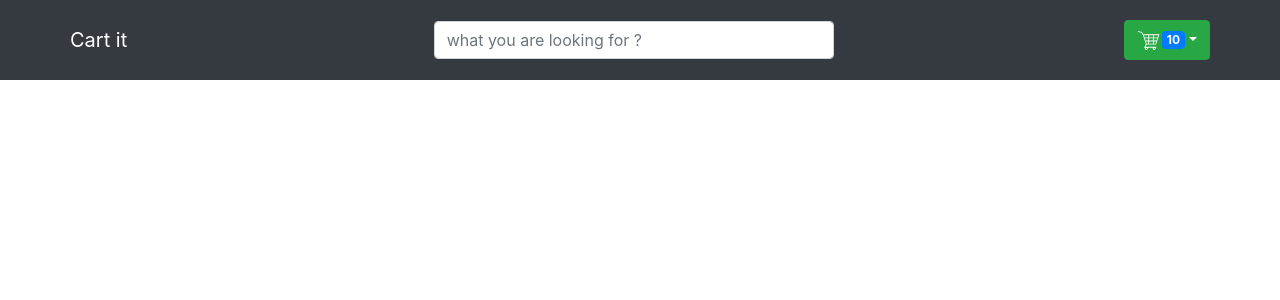
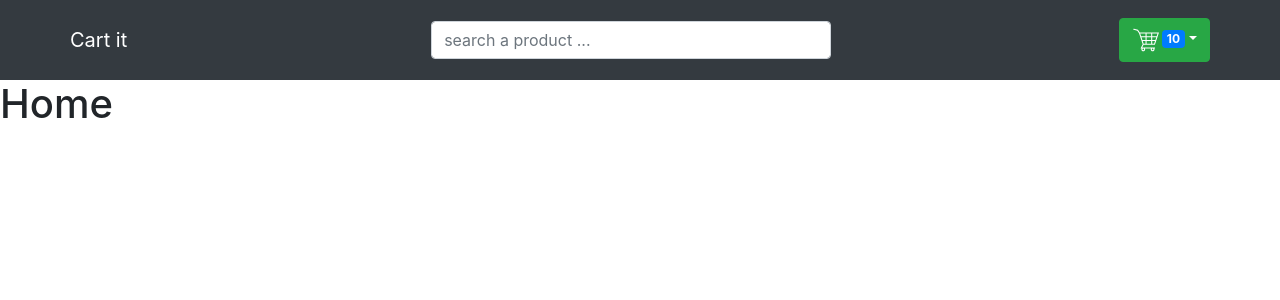
Before and after one commit to ahmad-elshowair/cart-it, a React (Create React App) app: page / in a window 1280 px wide. Shown: the top 300 px of the page. Built offline with nearby package versions, Linux system fonts and the light colour scheme.

Commit message:
add routes

```diff
--- a/package.json
+++ b/package.json
@@ -42,5 +42,8 @@
   },
   "overrides": {
     "autoprefixer": "10.4.5"
+  },
+  "devDependencies": {
+    "@faker-js/faker": "^7.3.0"
   }
 }
--- a/src/App.jsx
+++ b/src/App.jsx
@@ -1,11 +1,17 @@
 import './App.css';
 import 'bootstrap/dist/css/bootstrap.min.css';
 import { Header } from './components/Header';
-import {BrowserRouter} from 'react-router-dom';
+import {BrowserRouter, Route, Routes} from 'react-router-dom';
+import Home from './components/Home';
+import Cart from './components/Cart';
 function App() {
   return (
     <BrowserRouter>
-        <Header/>
+      <Header/>
+      <Routes>
+        <Route path='/' exact element={<Home/>}/>
+        <Route path='/cart' exact element={<Cart/>}/>
+      </Routes>
     </BrowserRouter>
   );
 }
--- a/src/components/Cart.jsx
+++ b/src/components/Cart.jsx
@@ -2,7 +2,7 @@ import React from 'react'
 
 const Cart = () => {
   return (
-    <div>Cart</div>
+    <div><h1>Cart</h1></div>
   )
 }
 
--- a/src/components/Header.jsx
+++ b/src/components/Header.jsx
@@ -1,20 +1,32 @@
 import React from 'react'
 import { Navbar, Container, Form, Dropdown, Nav, Badge } from 'react-bootstrap'
-import { GiShoppingCart } from 'react-icons/gi'
-import { Link } from 'react-router-dom'
+import { GiShoppingCart } from 'react-icons/gi';
+import { Link } from 'react-router-dom';
 
 export const Header = () => {
   return (
     <Navbar bg='dark' variant='dark' style={{height: "80px"}}>
       <Container>
-        <Navbar.Brand href="#">
-          <Link to="/" className="brand">Cart it</Link>
+        <Navbar.Brand>
+          <Link
+            to='/'
+            className="brand"
+          >
+            Cart it
+          </Link>
         </Navbar.Brand>
-        <Form.Control style={{width: 400}} placeholder="what you are looking for ?" className='m-auto'></Form.Control>
+        <Navbar.Text className='search'>
+          <Form.Control
+            style={{width: 400}}
+            placeholder="search a product ... "
+            className='m-auto'
+          >
+          </Form.Control>
+          </Navbar.Text>
         <Nav>
           <Dropdown alignright='true'>
             <Dropdown.Toggle variant='success'>
-              <GiShoppingCart fontSize="25px"/>
+              <GiShoppingCart color="white" fontSize="30px"/>
               <Badge>{10}</Badge>
             </Dropdown.Toggle>
             <Dropdown.Menu>
--- a/src/components/Home.jsx
+++ b/src/components/Home.jsx
@@ -2,7 +2,7 @@ import React from 'react'
 
 const Home = () => {
   return (
-    <div>Home</div>
+    <div><h1>Home</h1></div>
   )
 }
 
--- /dev/null
+++ b/src/context/Context.jsx
@@ -0,0 +1,25 @@
+import React, { createContext } from 'react'
+import { faker } from '@faker-js/faker'
+const cartContext = createContext();
+
+const Context = ({children}) => {
+
+  const products = [...Array(20)].map(()=>{
+    return {
+      id: faker.datatype.uuid(),
+      name: faker.commerce.productName(),
+      price: faker.commerce.price(),
+      image: faker.image.image(),
+      inStoke: faker.datatype.array([3, 5, 3, 2, 1, 0]),
+      fastDelivery: faker.datatype.boolean(),
+      ratings: faker.datatype.array([1, 2, 3, 4, 5])
+    }
+  });
+  return (
+    <cartContext.Provider>
+      {children}
+    </cartContext.Provider>
+  )
+}
+
+export default Context
--- a/src/index.jsx
+++ b/src/index.jsx
@@ -1,10 +1,13 @@
 import React from 'react';
 import ReactDOM from 'react-dom/client';
 import App from './App';
+import Context from './context/Context';
 
 const root = ReactDOM.createRoot(document.getElementById('root'));
 root.render(
   <React.StrictMode>
-    <App />
+    <Context>
+      <App />
+    </Context>
   </React.StrictMode>
 );
```
Also changed, not shown: src/context/Reducers.jsx (added, +9 -0 lines), 1 other file (tests, documents, lock files or other folders).
